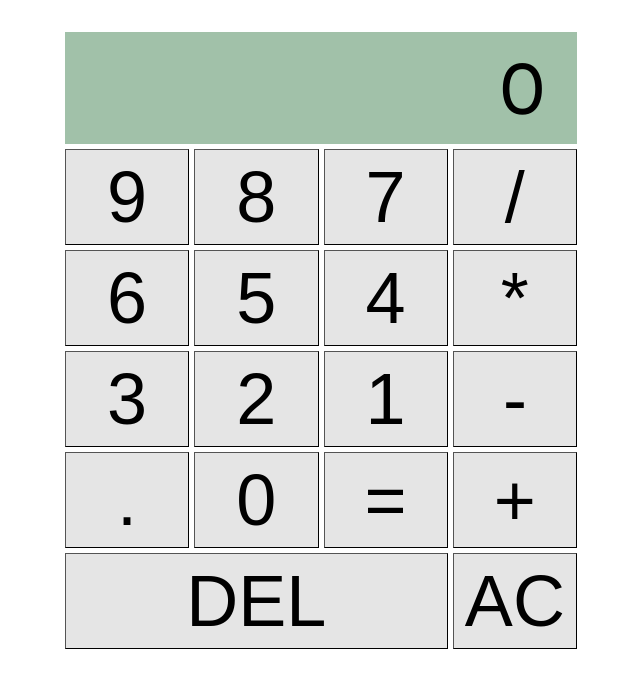
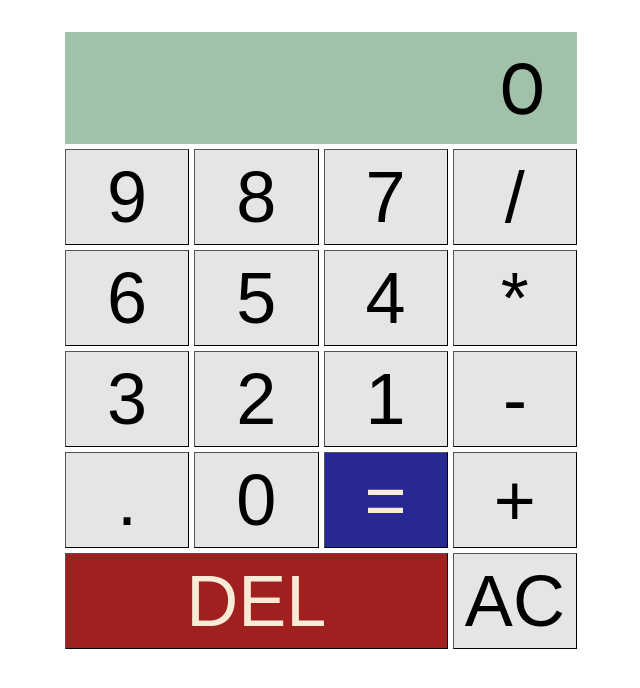
Before and after one commit to mattiasgrignuoli/Calculator, a plain HTML site: page index_fe.html in a window 1280 px wide. Shown: the whole page, without its empty margins (319-959 px from the left). Drawn offline with Linux system fonts and the light colour scheme.

Commit message:
changed  button bkgr colors and hover styles

```diff
--- a/style_grid.css
+++ b/style_grid.css
@@ -46,11 +46,23 @@ button:hover {
   background-color: rgb(243, 255, 255);
   cursor: pointer;
   color: rgb(80, 80, 80);
+  border: 3px solid black;
 }
 
 #del {
   grid-column: span 3;
+  background-color: rgb(160, 32, 32);
+  color: antiquewhite;
 }
+
+ #equal {
+  background-color: rgb(40, 40, 149);
+  color: antiquewhite;
+ }
+
+ #equal:hover, #del:hover {
+  border: 3px solid red;
+ }
 
 #AC {
   grid-column: span 1;
```
